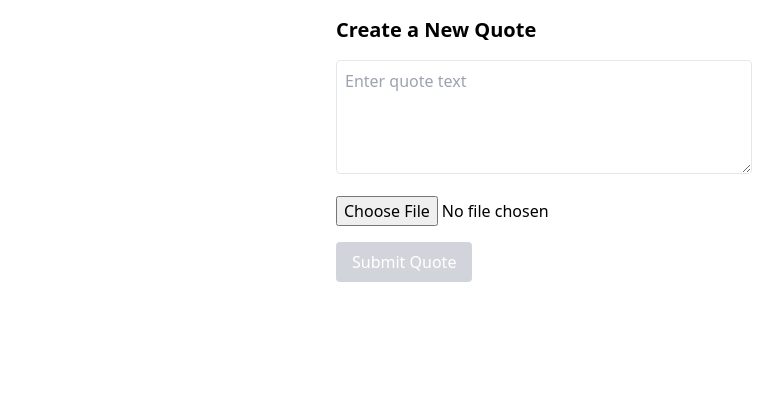
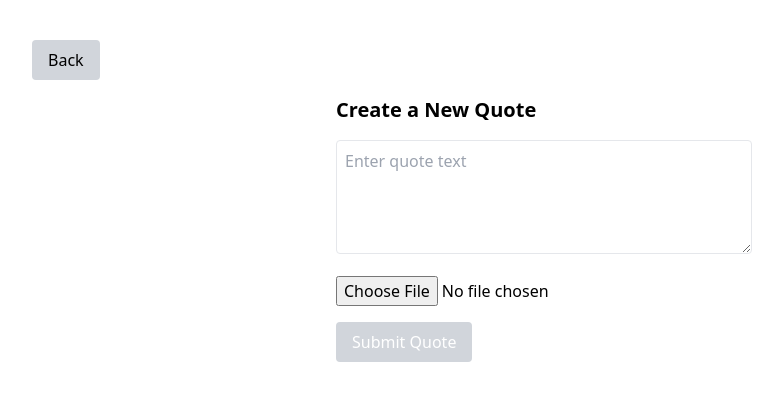
Before and after one commit to trcodeers/crafto-assignment, a React (Create React App) app: page /QuotesForm in a window 1280 px wide. Shown: the top 400 px of the page, without its empty margins (96-879 px from the left). Built offline with nearby package versions, Linux system fonts and the light colour scheme; sample sign-in values are in the browser's storage; what axios-cache-adapter would draw is missing.

Commit message:
some css and go back on form

```diff
--- a/src/Pages/QuotesForm.jsx
+++ b/src/Pages/QuotesForm.jsx
@@ -71,8 +71,18 @@ const QuoteForm = () => {
     }
   };
 
+  const handleBack = () => {
+    navigate(-1); // This takes the user one step back in history
+  };
+
   return (
     <>
+    <button
+      onClick={handleBack}
+      className="bg-gray-300 text-black px-4 py-2 rounded ml-[10%] mt-10"
+    >
+      Back
+    </button>
 
       <div className="max-w-md mx-auto p-4">
         <h2 className="text-xl font-bold mb-4">Create a New Quote</h2>
--- a/src/Pages/QuotesList.jsx
+++ b/src/Pages/QuotesList.jsx
@@ -49,7 +49,7 @@ const QuoteListPage = () => {
   return (
     <>
 
-      <div className="min-h-screen bg-gray-100 p-4">
+      <div className="min-h-screen bg-gray-100 p-10 ">
 
         <div className="flex flex-row flex-wrap justify-center">
           {quotes.map((quote, index) => (
```
